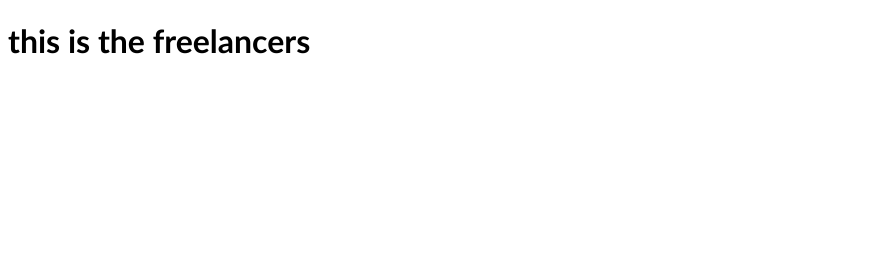
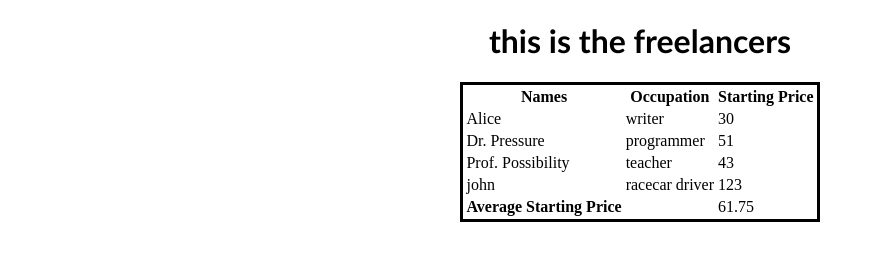
Before and after one commit to eyoshika780/block19workshop, a plain HTML site: page index.html in a window 1280 px wide. Shown: the whole page, without its empty margins (0-875 px from the left). Drawn offline with Linux system fonts and the light colour scheme.

Commit message:
finished

```diff
--- a/index.css
+++ b/index.css
@@ -12,6 +12,13 @@ li {
 .freelancers {
   font: 10px
 }
+table{
+  margin-left:auto;
+  margin-right:auto;
+  border-color: black;
+  border: solid
+}
 h1 {
+  text-align: center;
   font-family: 'Gill Sans', 'Gill Sans MT', Calibri, 'Trebuchet MS', sans-serif;
 }
--- a/index.html
+++ b/index.html
@@ -5,10 +5,32 @@
   <meta name="viewport" content="width=device-width, initial-scale=1.0">
   <title>Document</title>
   <link rel="stylesheet" href="index.css">
-<script src="test.js"></script>
+<script defer src="test.js"></script>
 </head>
 <body>
   <h1> this is the freelancers</h1>
-  <ul id="freelancers"></ul>
+  <table>
+    <thead>
+      <tr>
+        <th scope="col">Names</th>
+        <th scope="col">Occupation</th>
+        <th scope="col">Starting Price</th>
+      </tr>
+    </thead>
+    <tbody id="freelancers">
+      <tr>
+        <td id="name"></td>
+        <td id="occupation"></td>
+        <td id="price"></td>
+      </tr>
+    </tbody>
+    <tfoot>
+      <tr>
+        <th scope="row">Average Starting Price</th>
+        <td></td>
+        <td id="avePrice"></td>
+      </tr>
+    </tfoot>
+  </table>
 </body>
 </html>
--- a/test.js
+++ b/test.js
@@ -11,6 +11,7 @@ const maxFreelancer = 13;
 
 const addFreelancerIntervalId = setInterval(addFreelancer, 4000);
 const updatePrices = setInterval(avePrice, 4000)
+
 render(); // We call this function once to render the initial state
 
 /**
@@ -19,13 +20,20 @@ render(); // We call this function once to render the initial state
  */
 function render() {
   // Render the squares
-  const freelancers = document.querySelector("#freelancers");
+
+  const thing = document.querySelector("#freelancers");
   const freelancerElements = freelancers.map((freelancer) => {
     const element = document.createElement("tr");
-    element.classList.add(freelancer.name, freelancer.price, freelancer.occupation);
+    const nameElement = document.createElement("td");
+    nameElement.innerText=freelancer.name;
+    const jobElement = document.createElement("td");
+    jobElement.innerText=(freelancer.occupation);
+    const priceElement = document.createElement("td");
+    priceElement.innerText=(freelancer.price);
+    element.append(nameElement,jobElement,priceElement)
     return element;
   });
-  freelancers.replaceChildren(...freelancerElements);
+  thing.replaceChildren(...freelancerElements);
 }
 
 
@@ -37,9 +45,19 @@ freelancers.push({name, price, occupation})
 if (freelancers.length >= maxFreelancer){
   clearInterval(addFreelancerIntervalId)
 }
+render()
 }
 
 function avePrice(){
-    let averagePrice = freelancers.price / freelancers.length
-    return averagePrice
+  console.log("average price")
+  let sum = 0
+  for (let i = 0; i < freelancers.length; i++){
+    sum += freelancers[i].price
+  }
+    let averagePrice = sum / freelancers.length
+    console.log(averagePrice)
+    // const thing = document.querySelector("#avePrice");
+    // const element = document.createElement("td");
+    // element.innerText=(averagePrice);
+    document.getElementById("avePrice").innerText = averagePrice
 }
```
